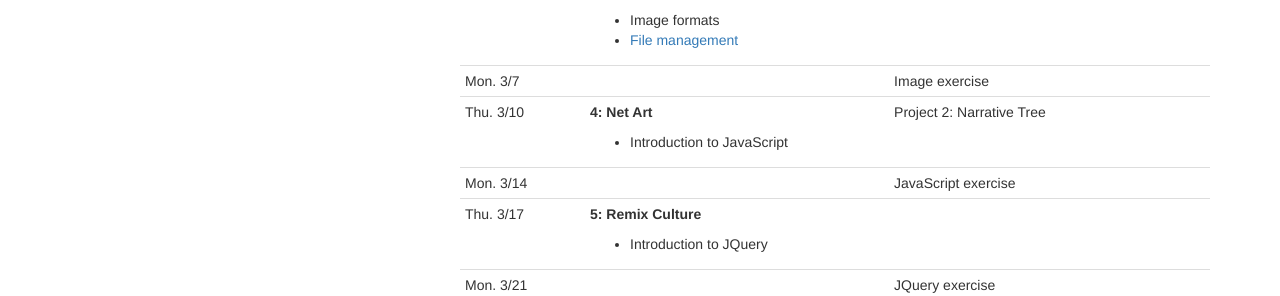
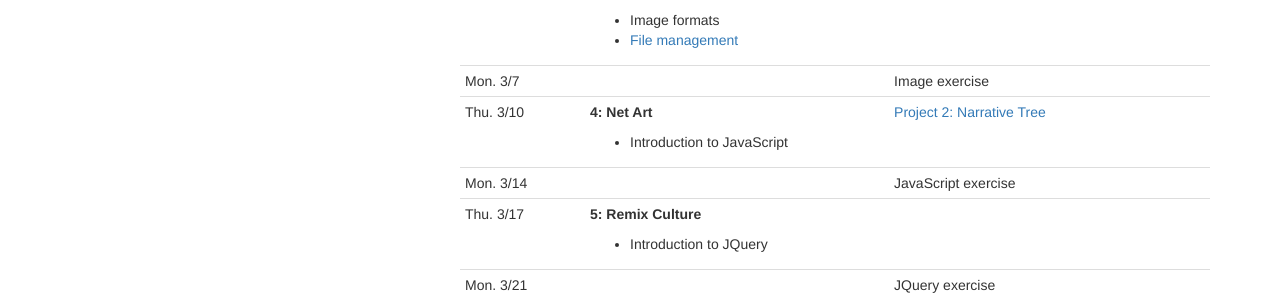
Before and after one commit to michelav/fa7-frameworks, a Jekyll site: the page built from schedule.html, in a window 1280 px wide. Shown: the part 553-849 px from the top of the page. Built offline with Jekyll 4.4.1, drawn with Linux system fonts in a browser that asks for light colours.

Commit message:
Add link to Project 2

```diff
--- a/schedule.html
+++ b/schedule.html
@@ -92,7 +92,7 @@
       <li>Introduction to JavaScript</li>
     </ul>
   </td>
-  <td class="due-cell">Project 2: Narrative Tree</td>
+  <td class="due-cell"><a href="https://github.com/Web-Projects-Course/project-2">Project 2: Narrative Tree</a></td>
 </tr>
 
 <tr>
```
